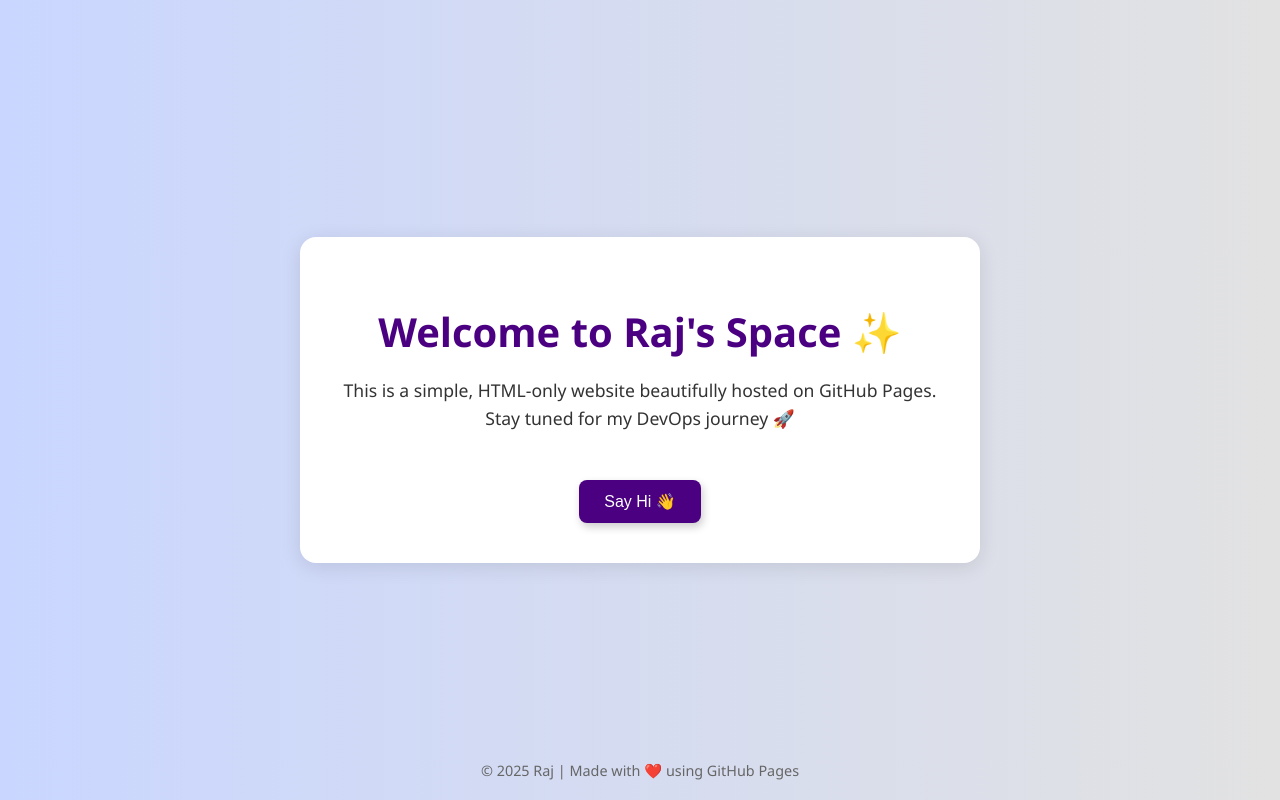
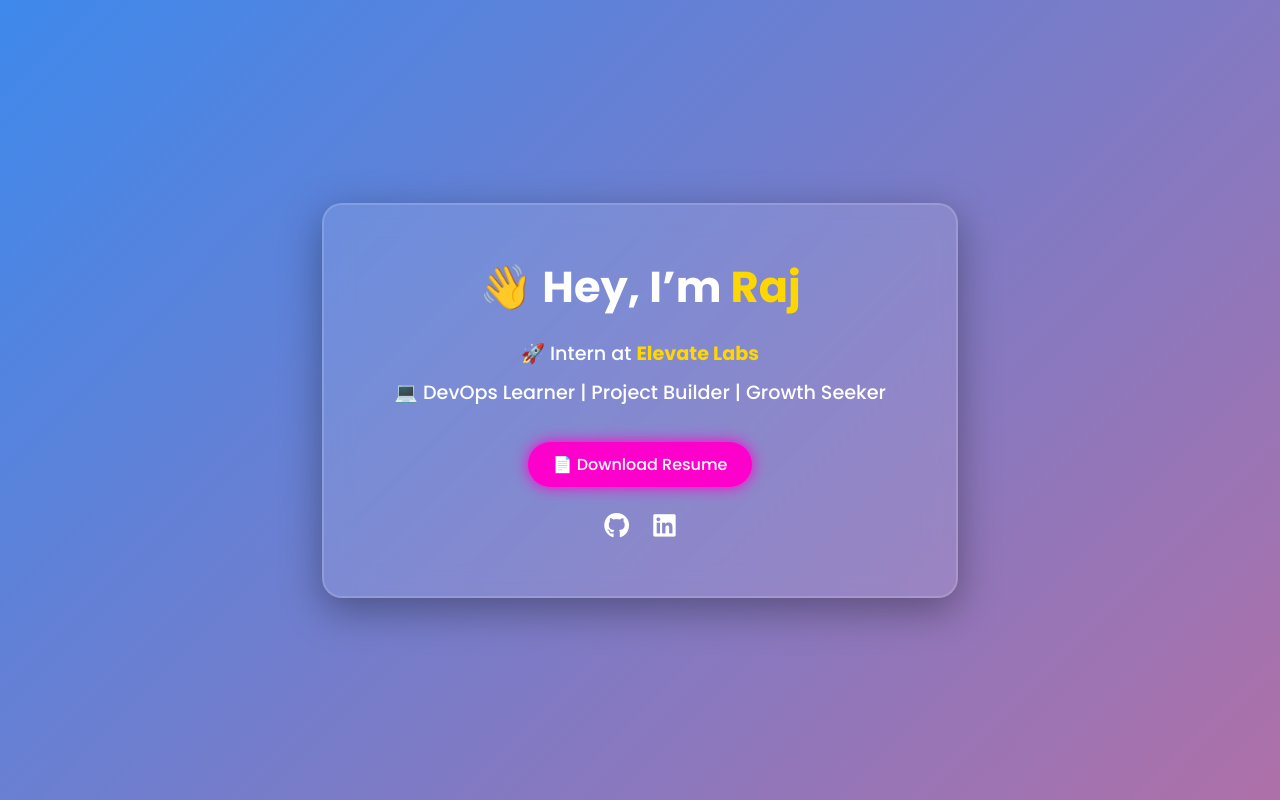
Before and after one commit to WhereareyouRAJ/DAY-6-GITHUB-PAGES-STATIC-SITE, a plain HTML site: page index.html in a window 1280 px wide. Drawn offline with Linux system fonts and the light colour scheme.

Commit message:
Added CSS file

```diff
--- a/index.html
+++ b/index.html
@@ -3,53 +3,30 @@
 <head>
   <meta charset="UTF-8" />
   <meta name="viewport" content="width=device-width, initial-scale=1.0"/>
-  <title>Raj's Web Vibe</title>
+  <title>Raj | DevOps Intern</title>
+
+  <!-- CSS LINK -->
+  <link rel="stylesheet" href="style.css" />
+
+  <!-- Google Fonts -->
+  <link href="https://fonts.googleapis.com/css2?family=Poppins:wght@300;500;700&display=swap" rel="stylesheet">
+
+  <!-- Icons CDN -->
+  <script src="https://kit.fontawesome.com/a076d05399.js" crossorigin="anonymous"></script>
 </head>
-<body style="
-  margin: 0;
-  padding: 0;
-  font-family: 'Segoe UI', Tahoma, Geneva, Verdana, sans-serif;
-  background: linear-gradient(to right, #c9d6ff, #e2e2e2);
-  height: 100vh;
-  display: flex;
-  align-items: center;
-  justify-content: center;
-  flex-direction: column;
-  color: #333;
-  text-align: center;
-">
-  <div style="
-    background-color: #ffffff;
-    padding: 40px;
-    border-radius: 16px;
-    box-shadow: 0 4px 20px rgba(0, 0, 0, 0.1);
-    max-width: 600px;
-    width: 90%;
-  ">
-    <h1 style="font-size: 2.5rem; color: #4B0082; margin-bottom: 10px;">
-      Welcome to Raj's Space ✨
-    </h1>
-    <p style="font-size: 1.1rem; line-height: 1.6;">
-      This is a simple, HTML-only website beautifully hosted on GitHub Pages.<br>
-      Stay tuned for my DevOps journey 🚀
-    </p>
-    <button style="
-      margin-top: 30px;
-      padding: 12px 25px;
-      font-size: 1rem;
-      border: none;
-      border-radius: 8px;
-      background-color: #4B0082;
-      color: #fff;
-      cursor: pointer;
-      box-shadow: 2px 4px 8px rgba(0,0,0,0.2);
-      transition: all 0.3s ease;
-    " onclick="alert('Thank you for visiting!')">
-      Say Hi 👋
-    </button>
+
+<body>
+  <div class="glass-card">
+    <h1>👋 Hey, I’m <span class="highlight">Raj</span></h1>
+    <p>🚀 Intern at <span class="highlight">Elevate Labs</span></p>
+    <p>💻 DevOps Learner | Project Builder | Growth Seeker</p>
+
+    <a class="btn-glow" href="#">📄 Download Resume</a>
+
+    <div class="social-icons">
+      <a href="https://github.com/WhereareyouRAJ" target="_blank"><i class="fab fa-github"></i></a>
+      <a href="https://linkedin.com" target="_blank"><i class="fab fa-linkedin"></i></a>
+    </div>
   </div>
-  <footer style="position: absolute; bottom: 20px; font-size: 0.9rem; color: #666;">
-    © 2025 Raj | Made with ❤️ using GitHub Pages
-  </footer>
 </body>
 </html>
--- /dev/null
+++ b/style.css
@@ -0,0 +1,91 @@
+* {
+    margin: 0;
+    padding: 0;
+    box-sizing: border-box;
+  }
+
+  body {
+    height: 100vh;
+    background: linear-gradient(135deg, #6a0dad, #1e90ff, #ff5e78);
+    background-size: 400% 400%;
+    animation: gradientBG 15s ease infinite;
+    display: flex;
+    justify-content: center;
+    align-items: center;
+    font-family: 'Poppins', sans-serif;
+  }
+
+  @keyframes gradientBG {
+    0% { background-position: 0% 50%; }
+    50% { background-position: 100% 50%; }
+    100% { background-position: 0% 50%; }
+  }
+
+  .glass-card {
+    background: rgba(255, 255, 255, 0.1);
+    backdrop-filter: blur(14px);
+    border: 2px solid rgba(255, 255, 255, 0.15);
+    border-radius: 20px;
+    padding: 50px 70px;
+    text-align: center;
+    color: #fff;
+    box-shadow: 0 12px 40px rgba(0, 0, 0, 0.35);
+    animation: fadeIn 1.5s ease-in-out;
+    transition: transform 0.3s ease;
+  }
+
+  .glass-card:hover {
+    transform: scale(1.02);
+  }
+
+  @keyframes fadeIn {
+    from { opacity: 0; transform: translateY(20px); }
+    to   { opacity: 1; transform: translateY(0); }
+  }
+
+  .glass-card h1 {
+    font-size: 2.7rem;
+    margin-bottom: 20px;
+  }
+
+  .glass-card p {
+    font-size: 1.2rem;
+    margin-bottom: 10px;
+  }
+
+  .highlight {
+    color: #ffd700;
+    font-weight: 600;
+  }
+
+  .btn-glow {
+    display: inline-block;
+    margin-top: 25px;
+    padding: 10px 25px;
+    background: #ff00cc;
+    color: #fff;
+    text-decoration: none;
+    border-radius: 30px;
+    box-shadow: 0 0 15px #ff00cc;
+    transition: 0.3s ease;
+  }
+
+  .btn-glow:hover {
+    box-shadow: 0 0 30px #ff00cc, 0 0 40px #ff99dd;
+    transform: scale(1.05);
+  }
+
+  .social-icons {
+    margin-top: 20px;
+  }
+
+  .social-icons a {
+    color: #ffffff;
+    font-size: 1.6rem;
+    margin: 0 10px;
+    transition: color 0.3s;
+  }
+
+  .social-icons a:hover {
+    color: #ffd700;
+  }
```
